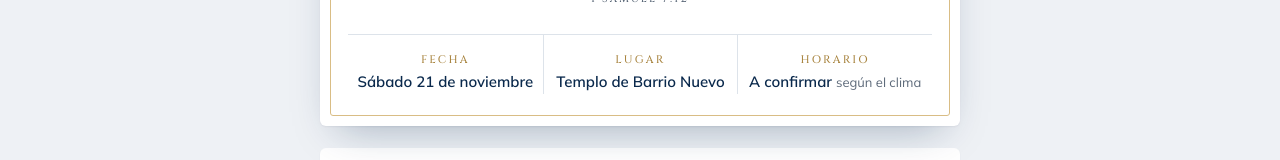
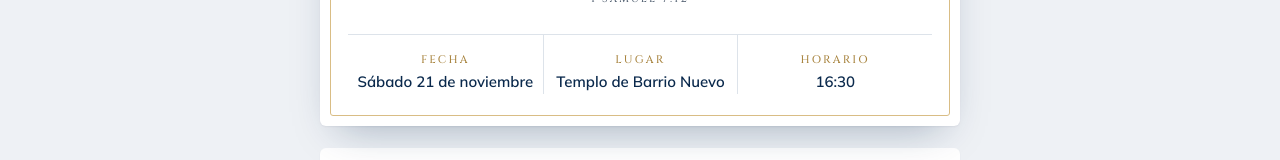
Before and after one commit to adventistgo/adventistgo.github.io, a plain HTML site: page iasdbn.html in a window 1280 px wide. Shown: the part 762-922 px from the top of the page. Drawn offline with nearby package versions, Linux system fonts and the light colour scheme.

Commit message:
Update schedule time in iasdbn.html

```diff
--- a/iasdbn.html
+++ b/iasdbn.html
@@ -181,7 +181,7 @@ footer em { font-family: var(--serif); font-size: 18px; color: var(--navy); }
     <dl class="facts">
       <div><dt>Fecha</dt><dd>Sábado 21 de noviembre</dd></div>
       <div><dt>Lugar</dt><dd>Templo de Barrio Nuevo</dd></div>
-      <div><dt>Horario</dt><dd>A confirmar <small>según el clima</small></dd></div>
+      <div><dt>Horario</dt><dd>16:30 </dd></div>
     </dl>
   </article>
 
```
